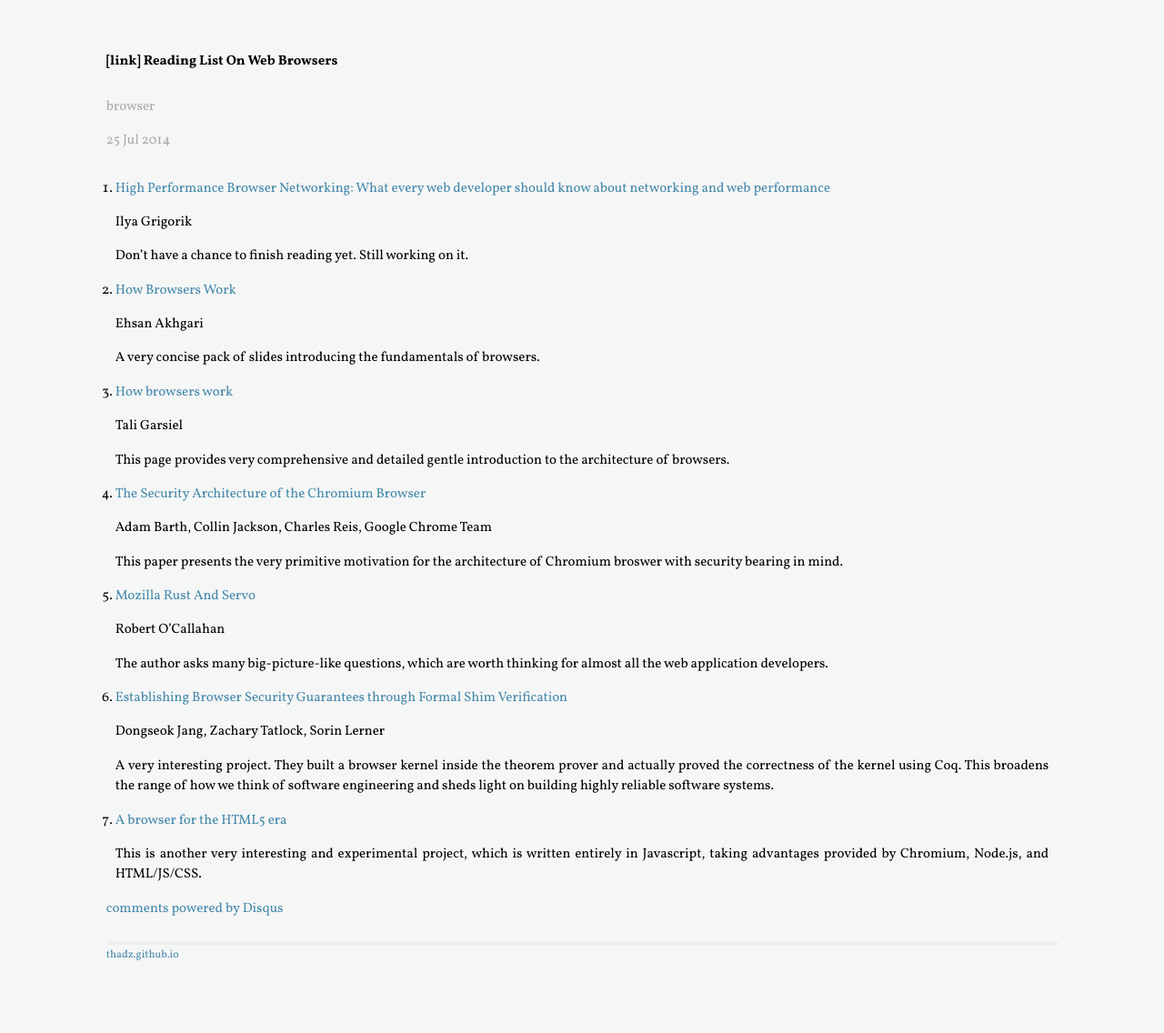
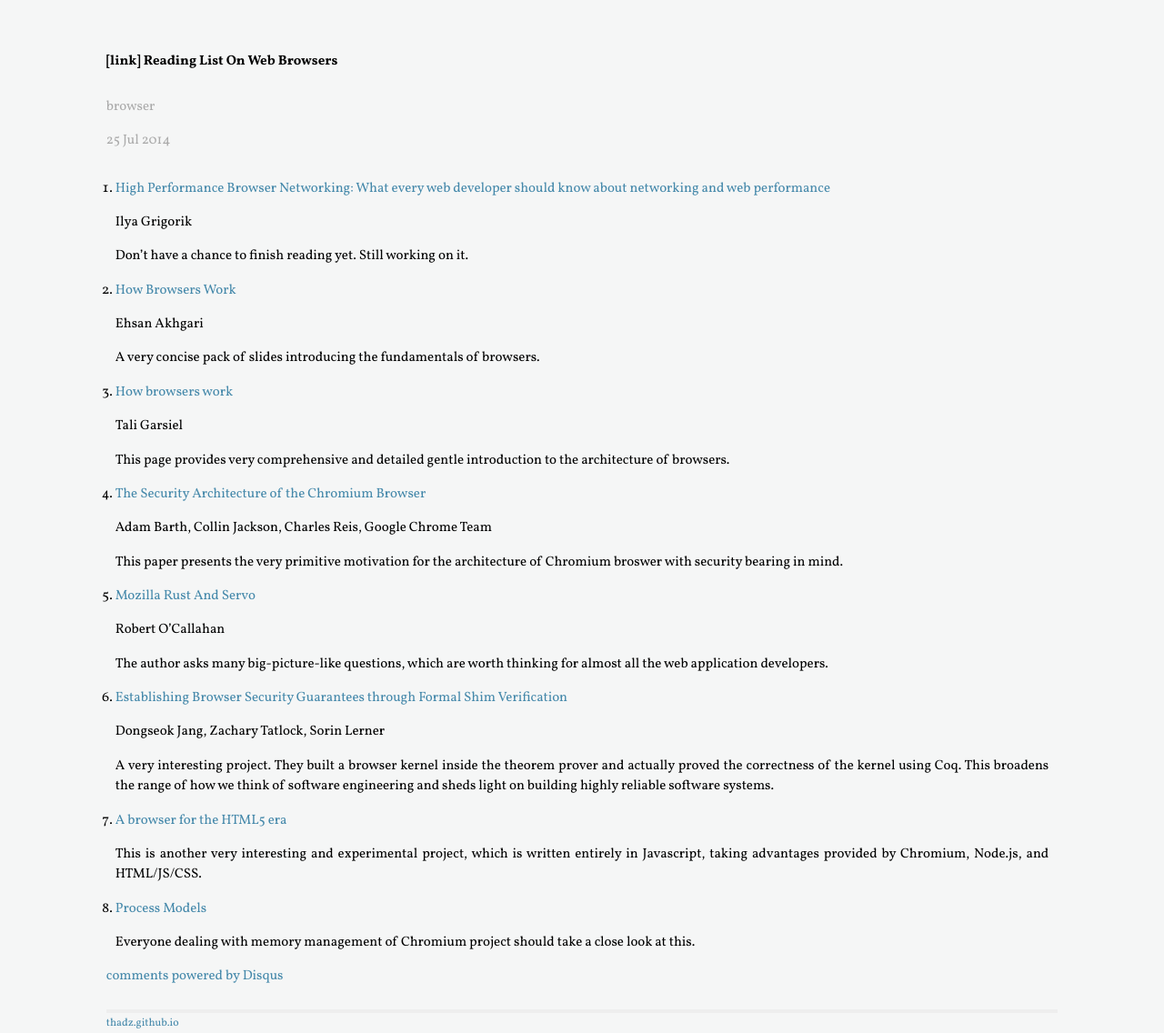
Before and after one commit to Thadz/thadz.github.io, a Jekyll site: the page built from _posts/2014-07-25-reading-list-on-web-browser.md, in a window 1280 px wide. Shown: the whole page at 91% size. Built offline with Jekyll 4.4.1, drawn with Linux system fonts in a browser that asks for light colours; some web fonts are replaced; Markdown is read by kramdown in place of the engine named in the settings; comment, search, counter and statistics services are not loaded; before the commit the page ends 1061 px from its top, so only the background shows below that.

Commit message:
updated the reading list

```diff
--- a/_posts/2014-07-25-reading-list-on-web-browser.md
+++ b/_posts/2014-07-25-reading-list-on-web-browser.md
@@ -44,3 +44,7 @@ tags: browser
 1. [A browser for the HTML5 era](http://breach.cc/)
 
    This is another very interesting and experimental project, which is written entirely in Javascript, taking advantages provided by Chromium, Node.js, and HTML/JS/CSS.
+
+1. [Process Models](http://dev.chromium.org/developers/design-documents/process-models)
+
+   Everyone dealing with memory management of Chromium project should take a close look at this.
```
